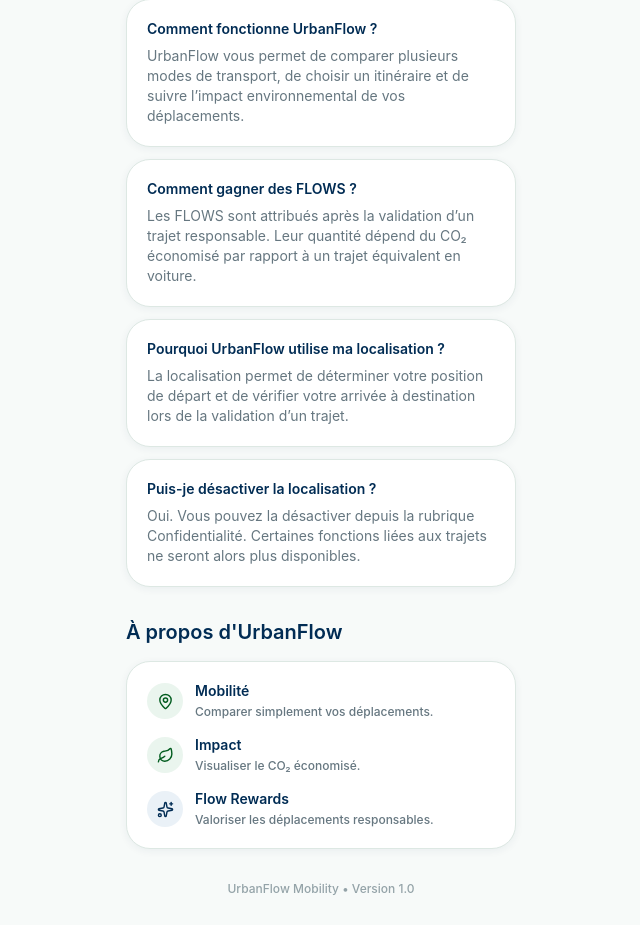
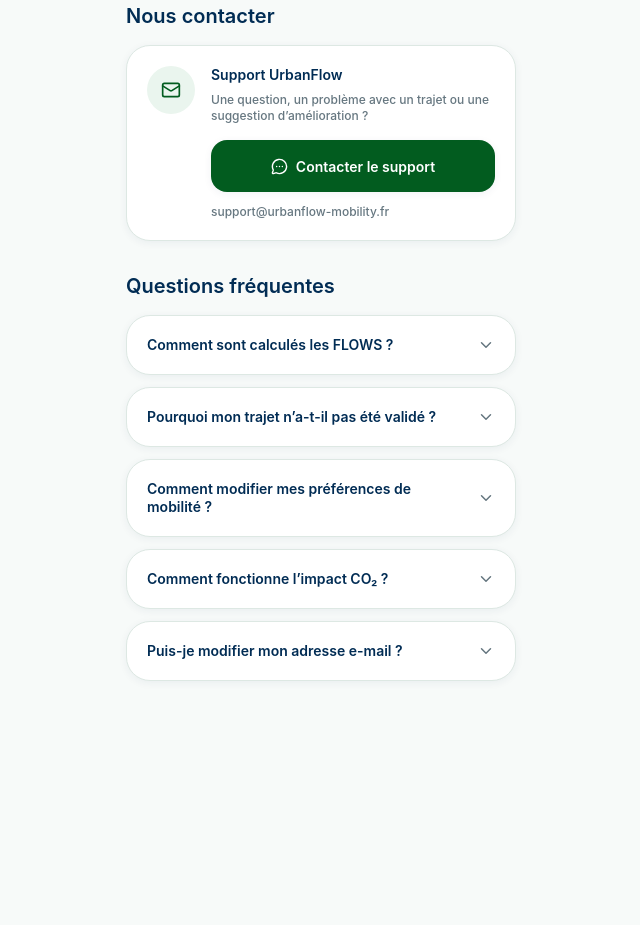
Before and after one commit to nourhnn/urbanflow-mobility, a Next.js app: page /profil/aide in a window 1280 px wide. Shown: the part 243-1168 px from the top of the page, without its empty margins (319-959 px from the left). After the commit the page ends 972 px from the top, so only its background shows below. Built offline with nearby package versions, Linux system fonts and the light colour scheme.

Commit message:
feat: add support contact section

```diff
--- a/app/profil/aide/page.tsx
+++ b/app/profil/aide/page.tsx
@@ -1,44 +1,49 @@
+"use client";
+
 import {
+  ChevronDown,
   CircleHelp,
-    Leaf,
-    MapPin,
-    Sparkles,
+  Mail,
+  MessageCircleMore,
 } from "lucide-react";
+import Link from "next/link";
+import { useState } from "react";
 
-  import Link from "next/link";
-
-  const questions = [
+const faqItems = [
   {
-      question:
-        "Comment fonctionne UrbanFlow ?",
+    question: "Comment sont calculés les FLOWS ?",
     answer:
-        "UrbanFlow vous permet de comparer plusieurs modes de transport, de choisir un itinéraire et de suivre l’impact environnemental de vos déplacements.",
+      "Les FLOWS sont attribués après validation d’un trajet responsable. Leur calcul dépend principalement du CO₂ économisé par rapport à un trajet de référence en voiture thermique.",
   },
   {
-      question:
-        "Comment gagner des FLOWS ?",
+    question: "Pourquoi mon trajet n’a-t-il pas été validé ?",
     answer:
-        "Les FLOWS sont attribués après la validation d’un trajet responsable. Leur quantité dépend du CO₂ économisé par rapport à un trajet équivalent en voiture.",
+      "UrbanFlow vérifie notamment que le trajet a bien été démarré et que vous êtes suffisamment proche de votre destination au moment de le terminer.",
   },
   {
-      question:
-        "Pourquoi UrbanFlow utilise ma localisation ?",
+    question: "Comment modifier mes préférences de mobilité ?",
     answer:
-        "La localisation permet de déterminer votre position de départ et de vérifier votre arrivée à destination lors de la validation d’un trajet.",
+      "Rendez-vous dans Profil, puis Informations personnelles. Vous pouvez y modifier vos préférences de transport ainsi que vos lieux enregistrés.",
   },
   {
-      question:
-        "Puis-je désactiver la localisation ?",
+    question: "Comment fonctionne l’impact CO₂ ?",
     answer:
-        "Oui. Vous pouvez la désactiver depuis la rubrique Confidentialité. Certaines fonctions liées aux trajets ne seront alors plus disponibles.",
+      "UrbanFlow compare les émissions estimées de votre trajet avec celles d’un trajet équivalent en voiture thermique. La différence correspond au CO₂ économisé.",
+  },
+  {
+    question: "Puis-je modifier mon adresse e-mail ?",
+    answer:
+      "Oui. Rendez-vous dans Informations personnelles. Selon la configuration de votre compte, une confirmation par e-mail peut être demandée.",
   },
 ];
 
 export default function AidePage() {
+  const [openIndex, setOpenIndex] =
+    useState<number | null>(null);
+
   return (
     <main className="min-h-screen bg-background">
-        <div className="mx-auto w-full max-w-[430px] px-5 py-7">
-
+      <div className="mx-auto w-full max-w-[430px] px-5 pb-12 pt-7">
         <Link
           href="/profil"
           className="uf-caption font-semibold text-primary"
@@ -47,7 +52,6 @@
         </Link>
 
         <header className="mt-5">
-
           <div className="flex h-12 w-12 items-center justify-center rounded-full bg-primary-soft text-primary">
             <CircleHelp size={21} />
           </div>
@@ -57,107 +61,98 @@
           </h1>
 
           <p className="uf-body mt-2 text-muted">
-              Retrouvez les réponses aux principales questions sur UrbanFlow.
+            Retrouvez les réponses aux questions fréquentes ou contactez-nous si vous avez besoin d’aide.
+          </p>
+        </header>
+
+        <section className="mt-8">
+          <h2 className="uf-h3 text-secondary">
+            Nous contacter
+          </h2>
+
+          <div className="uf-card mt-4 p-5">
+            <div className="flex items-start gap-4">
+              <div className="flex h-12 w-12 shrink-0 items-center justify-center rounded-full bg-primary-soft text-primary">
+                <Mail size={20} />
+              </div>
+
+              <div className="min-w-0 flex-1">
+                <p className="uf-label text-secondary">
+                  Support UrbanFlow
                 </p>
 
-          </header>
-
-          <section className="mt-7 space-y-3">
-
-            {questions.map(
-              ({
-                question,
-                answer,
-              }) => (
-                <article
-                  key={question}
-                  className="uf-card p-5"
-                >
-
-                  <p className="uf-label text-secondary">
-                    {question}
+                <p className="uf-caption mt-2 text-muted">
+                  Une question, un problème avec un trajet ou une suggestion d’amélioration ?
                 </p>
 
-                  <p className="uf-body mt-2 text-muted">
-                    {answer}
+                <a
+                  href="mailto:support@urbanflow-mobility.fr"
+                  className="uf-btn-primary mt-4 flex items-center justify-center gap-2"
+                >
+                  <MessageCircleMore size={17} />
+                  Contacter le support
+                </a>
+
+                <p className="uf-caption mt-3 break-all text-muted">
+                  support@urbanflow-mobility.fr
                 </p>
-
-                </article>
-              )
-            )}
-
+              </div>
+            </div>
+          </div>
         </section>
 
         <section className="mt-8">
-
           <h2 className="uf-h3 text-secondary">
-              À propos d&apos;UrbanFlow
+            Questions fréquentes
           </h2>
 
-            <div className="uf-card mt-4 space-y-4 p-5">
+          <div className="mt-4 space-y-3">
+            {faqItems.map((item, index) => {
+              const isOpen =
+                openIndex === index;
 
-              <div className="flex items-center gap-3">
+              return (
+                <div
+                  key={item.question}
+                  className="uf-card overflow-hidden"
+                >
+                  <button
+                    type="button"
+                    onClick={() =>
+                      setOpenIndex(
+                        isOpen
+                          ? null
+                          : index
+                      )
+                    }
+                    className="flex w-full items-center justify-between gap-4 p-5 text-left"
+                  >
+                    <span className="uf-label text-secondary">
+                      {item.question}
+                    </span>
 
-                <div className="flex h-9 w-9 items-center justify-center rounded-full bg-primary-soft text-primary">
-                  <MapPin size={17} />
-                </div>
+                    <ChevronDown
+                      size={18}
+                      className={`shrink-0 text-muted transition-transform ${
+                        isOpen
+                          ? "rotate-180"
+                          : ""
+                      }`}
+                    />
+                  </button>
 
-                <div>
-                  <p className="uf-label text-secondary">
-                    Mobilité
-                  </p>
-
-                  <p className="uf-caption mt-1 text-muted">
-                    Comparer simplement vos déplacements.
+                  {isOpen && (
+                    <div className="border-t border-border px-5 pb-5 pt-4">
+                      <p className="uf-body text-muted">
+                        {item.answer}
                       </p>
                     </div>
-
+                  )}
                 </div>
-
-              <div className="flex items-center gap-3">
-
-                <div className="flex h-9 w-9 items-center justify-center rounded-full bg-primary-soft text-primary">
-                  <Leaf size={17} />
+              );
+            })}
           </div>
-
-                <div>
-                  <p className="uf-label text-secondary">
-                    Impact
-                  </p>
-
-                  <p className="uf-caption mt-1 text-muted">
-                    Visualiser le CO₂ économisé.
-                  </p>
-                </div>
-
-              </div>
-
-              <div className="flex items-center gap-3">
-
-                <div className="flex h-9 w-9 items-center justify-center rounded-full bg-secondary-soft text-secondary">
-                  <Sparkles size={17} />
-                </div>
-
-                <div>
-                  <p className="uf-label text-secondary">
-                    Flow Rewards
-                  </p>
-
-                  <p className="uf-caption mt-1 text-muted">
-                    Valoriser les déplacements responsables.
-                  </p>
-                </div>
-
-              </div>
-
-            </div>
-
         </section>
-
-          <p className="uf-caption mt-8 text-center text-subtle">
-            UrbanFlow Mobility • Version 1.0
-          </p>
-
       </div>
     </main>
   );
```
Lines whose indentation alone changed are shown as unchanged.
